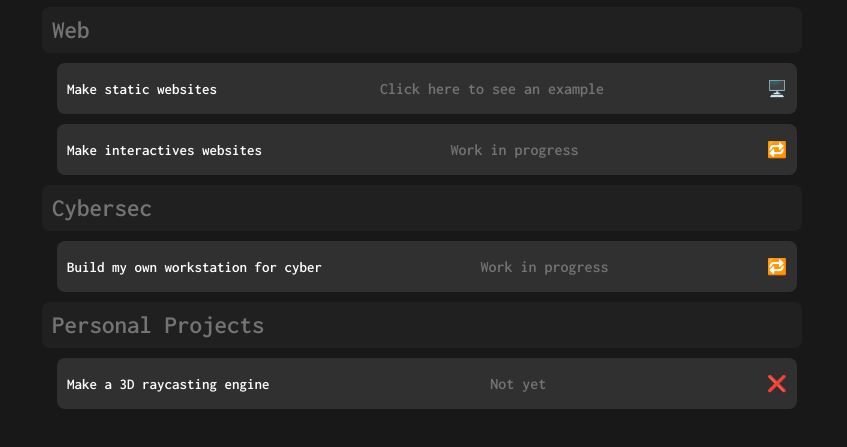
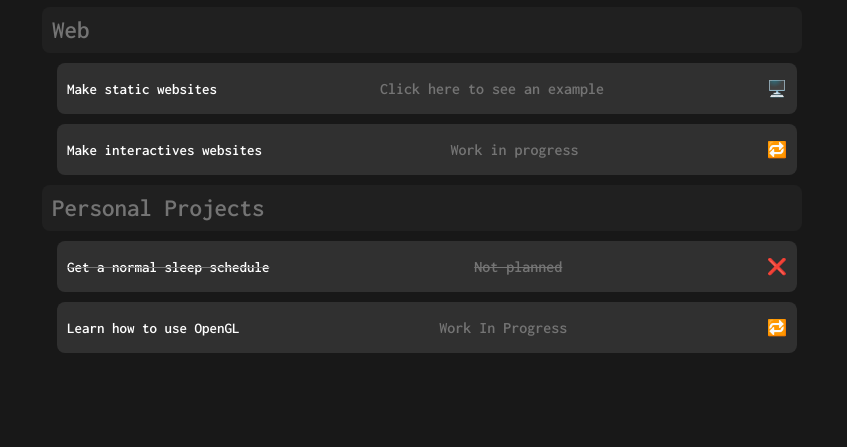
Before and after one commit to maelBuchs/portfolio, a plain HTML site: page todo.html in a window 1280 px wide. Shown: the part 201-648 px from the top of the page, without its empty margins (218-1065 px from the left). Drawn offline with Linux system fonts and the light colour scheme.

Commit message:
added data + edit task list

```diff
--- a/todo.html
+++ b/todo.html
@@ -33,17 +33,26 @@
             <p> Work in progress</p>
             <p>🔁</p>
           </a>
-            <a class="categories"> Cybersec</a>
+            <!-- <a class="categories"> Cybersec</a>
             <a class="item" href="https://github.com/maelBuchs/cyber_vm" target="_blank">
               <p class="item_title">Build my own workstation for cyber</p>
               <p> Work in progress</p>
               <p>🔁</p>
+            </a> -->
+            <a class="categories"> Personal Projects</a>
+             <a class="item" target="_blank">
+              <s>
+              <p class="item_title"> Get a normal sleep schedule</p>
+            </s>
+              <s>
+                <p> Not planned </p>
+              </s>
+              <p>❌</p>
             </a>
-            <a class="categories"> Personal Projects</a>
-            <a class="item" target="_blank">
-              <p class="item_title"> Make a 3D raycasting engine</p>
-              <p> Not yet </p>
-              <p>❌</p>
+            <a class="item" target="_blank" href="https://github.com/maelBuchs/ft_scop">
+              <p class="item_title"> Learn how to use OpenGL</p>
+              <p> Work In Progress </p>
+              <p>🔁</p>
             </a>
       </div>
 
```
Also changed, not shown: index.html (+5 -1 lines).
